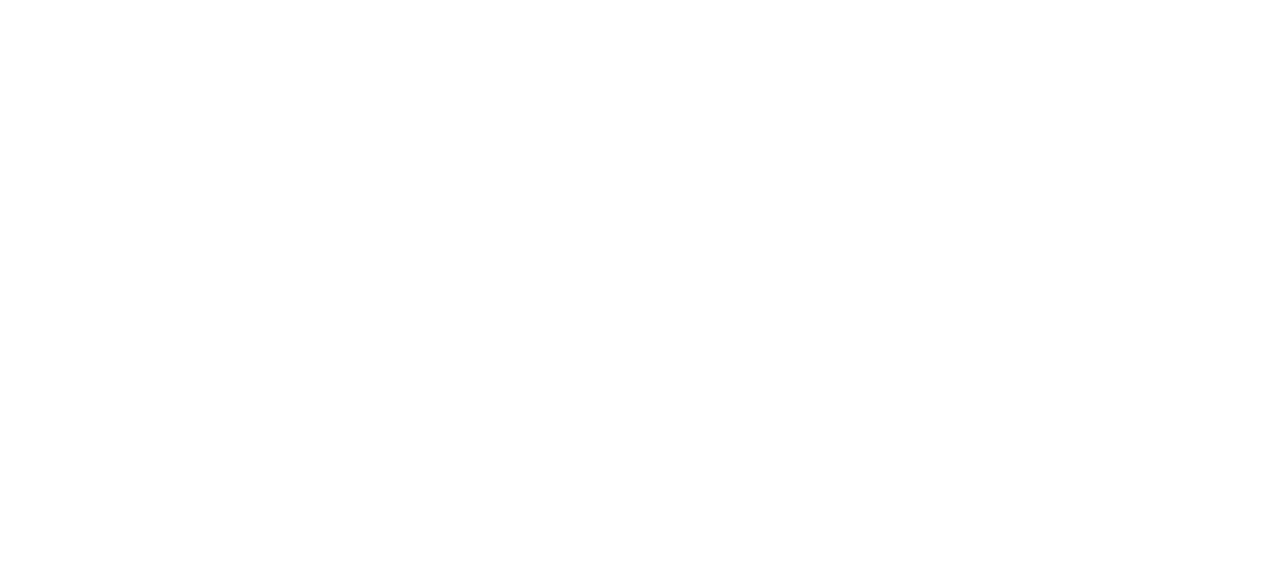
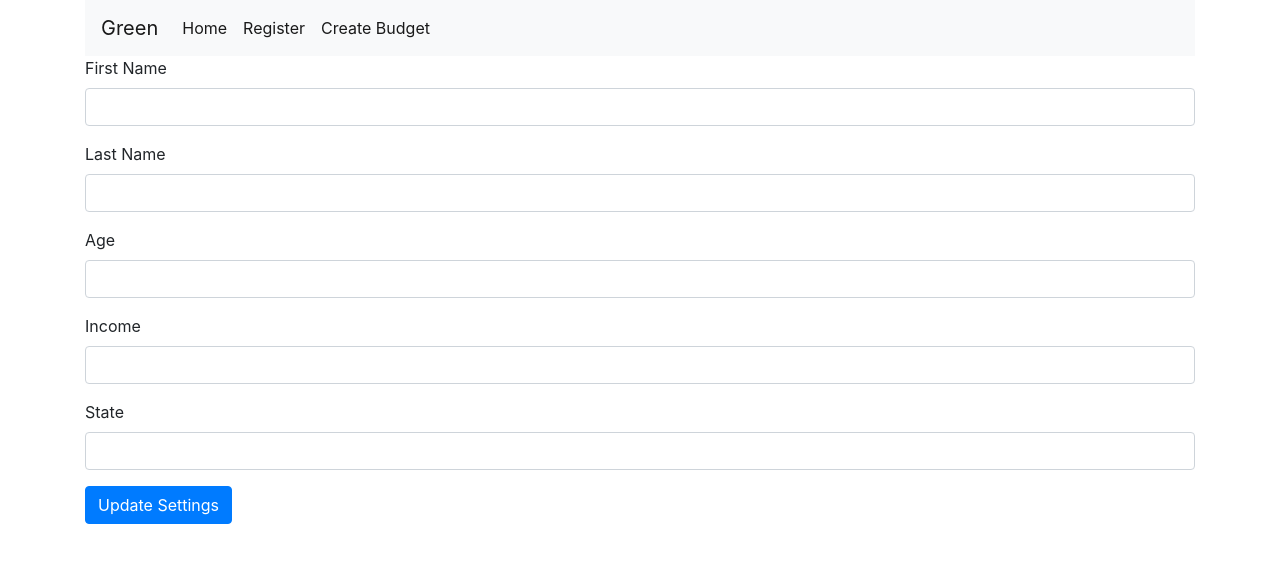
Before and after one commit to lrminer/Green-MERN, a React (Create React App) app in the folder client/: page /settings in a window 1280 px wide. Shown: the top 562 px of the page. Built offline with nearby package versions, Linux system fonts and the light colour scheme.

Commit message:
modified Input component and added a userSettings page

```diff
--- a/client/src/App.js
+++ b/client/src/App.js
@@ -4,7 +4,8 @@
 import Login from "./pages/Login";
 import Register from "./pages/Register";
 import Dashboard from "./pages/Dashboard";
-import createBudget from "./pages/createBudget";
+import CreateBudget from "./pages/CreateBudget";
+import UserSettings from "./pages/UserSettings";
 
 function App() {
   return (
@@ -14,7 +15,8 @@
           <Route exact path="/" component={Login} />
           <Route exact path="/register" component={Register} />
           <Route exact path="/dashboard" component={Dashboard} />
-          <Route exact path="/createBudget" component={createBudget} />
+          <Route exact path="/createBudget" component={CreateBudget} />
+          <Route path="/settings" component={UserSettings} />
         </Switch>
       </div>
     </Router>
--- a/client/src/components/Input/index.js
+++ b/client/src/components/Input/index.js
@@ -5,12 +5,13 @@
   state = {};
 
   render() {
-    const { type, placeholder, name, aria } = this.props;
+    const { type, placeholder, name, aria, onChange } = this.props;
     return (
       <>
         <div className="form-group">
           <label htmlFor={name}>{placeholder}</label>
           <input
+          onChange={onChange}
             type={type}
             className="form-control"
             name={name}
--- a/client/src/pages/Dashboard.js
+++ b/client/src/pages/Dashboard.js
@@ -23,9 +23,11 @@
   render() {
     return (
       <>
-        <Navbar />
+        <div className="container">
+          <Navbar />
           <DashboardComponent />
-        <Footer />
+          <Footer />
+        </div>
       </>
     );
   }
--- a/client/src/pages/Register.js
+++ b/client/src/pages/Register.js
@@ -4,7 +4,7 @@
 import Footer from "../components/Footer";
 import Button from "../components/Button";
 import Input from "../components/Input";
-import UserForm from "../components/UserForm"
+// import UserForm from "../components/UserForm"
 
 class Register extends React.Component {
   state = {
@@ -18,7 +18,7 @@
     income: ""
   };
 
-  componentDidMount() { }
+  componentDidMount() {}
 
   handleInputChange = event => {
     const { name, value } = event.target;
@@ -31,13 +31,30 @@
     event.preventDefault();
     // TODO:
     // Create user action here
-    const { username, email, password, firstName, lastName, age, location, income } = this.state;
-    const user = { username, email, password, firstName, lastName, age, location, income };
+    const {
+      username,
+      email,
+      password,
+      firstName,
+      lastName,
+      age,
+      location,
+      income
+    } = this.state;
+    const user = {
+      username,
+      email,
+      password,
+      firstName,
+      lastName,
+      age,
+      location,
+      income
+    };
     console.log(user);
     API.postUser(user);
     this.setState({
       username: "",
-      password: "",
       email: "",
       password: "",
       firstName: "",
@@ -53,11 +70,30 @@
       <div className="container">
         <Navbar />
         <form>
-          <Input type="text" name="username" value={this.props.username} placeholder="Username" />
-          <Input type="text" name="email" value={this.props.email} placeholder="Email" />
-          <Input type="password" name="password" value={this.props.password} placeholder="Password" />
-          <Button type="button" onClick={this.handleFormSubmit} text="Register  " />
-          <div className="form-group">
+          <Input
+            type="text"
+            name="username"
+            value={this.props.username}
+            placeholder="Username"
+          />
+          <Input
+            type="text"
+            name="email"
+            value={this.props.email}
+            placeholder="Email"
+          />
+          <Input
+            type="password"
+            name="password"
+            value={this.props.password}
+            placeholder="Password"
+          />
+          <Button
+            type="button"
+            onClick={this.handleFormSubmit}
+            text="Register  "
+          />
+          {/* <div className="form-group">
             First Name
                         <input type="firstName" className="form-control" name="firstName" id="firstName" placeholder="FirstName" />
           </div>
@@ -90,7 +126,7 @@
           <div className="form-group">
             Income
                         <input type="income" className="form-control" name="income" id="income" placeholder="income" />
-          </div>
+          </div> */}
           <Button type="button" onClick={this.handleFormSubmit} text="Submit" />
         </form>
         <Footer />
--- /dev/null
+++ b/client/src/pages/UserSettings.js
@@ -0,0 +1,97 @@
+import React from "react";
+import API from "../utils/API";
+import Navbar from "../components/Navbar";
+import Footer from "../components/Footer";
+import Button from "../components/Button";
+import Input from "../components/Input";
+// import UserForm from "../components/UserForm"
+
+class UserSettings extends React.Component {
+  state = {
+    firstName: "",
+    lastName: "",
+    age: "",
+    location: "",
+    income: ""
+  };
+
+  componentDidMount() {}
+
+  handleInputChange = event => {
+    const { name, value } = event.target;
+    this.setState({
+      [name]: value
+    });
+  };
+
+  handleFormSubmit = event => {
+    event.preventDefault();
+    // TODO:
+    // Create user action here
+    const { firstName, lastName, age, location, income } = this.state;
+    const user = {
+      firstName,
+      lastName,
+      age,
+      location,
+      income
+    };
+    console.log(user);
+    API.postUser(user);
+    this.setState({
+      firstName: "",
+      lastName: "",
+      age: "",
+      location: "",
+      income: ""
+    });
+  };
+  //todo: fuctions
+  render() {
+    return (
+      <div className="container">
+        <Navbar />
+        <form>
+          <Input
+            type="text"
+            name="firstName"
+            value={this.state.firstName}
+            placeholder="First Name"
+          />
+          <Input
+            type="text"
+            name="lastName"
+            value={this.state.lastName}
+            placeholder="Last Name"
+          />
+          <Input
+            type="number"
+            name="age"
+            value={this.state.age}
+            placeholder="Age"
+          />
+          <Input
+            type="number"
+            name="income"
+            value={this.state.income}
+            placeholder="Income"
+          />
+          <Input
+            type="text"
+            name="location"
+            value={this.state.location}
+            placeholder="State"
+          />
+          <Button
+            type="button"
+            onClick={this.handleFormSubmit}
+            text="Update Settings"
+          />
+        </form>
+        <Footer />
+      </div>
+    );
+  }
+}
+
+export default UserSettings;
--- a/client/src/pages/createBudget.js
+++ b/client/src/pages/createBudget.js
@@ -8,19 +8,19 @@
 
 class createBudget extends React.Component {
   state = {
-    grocery: "",
-    dineout: "",
-    alcohol: "",
-    housing: "",
-    apparel: "",
-    transportation: "",
-    healthcare: "",
-    entertainment: "",
-    personalcare: "",
-    education: "",
-    miscellaneous: "",
-    donations: "",
-    insurance: ""
+    grocery: 0,
+    dineout: 0,
+    alcohol: 0,
+    housing: 0,
+    apparel: 0,
+    transportation: 0,
+    healthcare: 0,
+    entertainment: 0,
+    personalcare: 0,
+    education: 0,
+    miscellaneous: 0,
+    donations: 0,
+    insurance: 0
   };
 
   componentDidMount() {}
@@ -69,115 +69,131 @@
     API.postBudget(budget);
 
     this.setState({
-      grocery: "",
-      dineout: "",
-      alcohol: "",
-      housing: "",
-      apparel: "",
-      transportation: "",
-      healthcare: "",
-      entertainment: "",
-      personalcare: "",
-      education: "",
-      miscellaneous: "",
-      donations: "",
-      insurance: ""
+      grocery: 0,
+      dineout: 0,
+      alcohol: 0,
+      housing: 0,
+      apparel: 0,
+      transportation: 0,
+      healthcare: 0,
+      entertainment: 0,
+      personalcare: 0,
+      education: 0,
+      miscellaneous: 0,
+      donations: 0,
+      insurance: 0
     });
   };
 
   render() {
     return (
       <>
-        <Navbar />
         <div className="container">
+          <Navbar />
           <form>
-            {/* <div className="form-group">
-              <label htmlFor="grocery">Grocery</label>
-              <input
-                type="number"
-                className="form-control"
-                name="grocery"
-                id="input-grocery"
-                placeholder="Grocery"
-              />
-            </div> */}
             <Input
+              onChange={this.handleInputChange}
               type="number"
               placeholder="Grocery"
               name="grocery"
               aria="grocery"
+              value={this.state.grocery}
             />
             <Input
+              onChange={this.handleInputChange}
               type="number"
               placeholder="Dine Out"
               name="dineout"
               aria="dineout"
+              value={this.state.dineout}
             />
             <Input
+              onChange={this.handleInputChange}
               type="number"
               placeholder="Alcohol"
               name="alcohol"
               aria="alcohol"
+              value={this.state.alcohol}
             />
             <Input
+              onChange={this.handleInputChange}
               type="number"
               placeholder="Housing"
               name="housing"
               aria="housing"
+              value={this.state.housing}
             />
             <Input
+              onChange={this.handleInputChange}
               type="number"
               placeholder="Apparel"
               name="apparel"
               aria="apparel"
+              value={this.state.apparel}
             />
             <Input
+              onChange={this.handleInputChange}
               type="number"
               placeholder="Transportation"
               name="transportation"
               aria="transportation"
+              value={this.state.transportation}
             />
             <Input
+              onChange={this.handleInputChange}
               type="number"
               placeholder="Healthcare"
               name="healtcare"
               aria="healtcare"
+              value={this.state.healthcare}
             />
             <Input
+              onChange={this.handleInputChange}
               type="number"
               placeholder="Entertainment"
               name="entertainment"
               aria="entertainment"
+              value={this.state.entertainment}
             />
             <Input
+              onChange={this.handleInputChange}
               type="number"
               placeholder="Personal Care"
               name="personalcare"
               aria="personalcare"
+              value={this.state.personalcare}
             />
             <Input
+              onChange={this.handleInputChange}
               type="number"
               placeholder="Education"
               name="education"
               aria="education"
+              value={this.state.education}
             />
             <Input
+              onChange={this.handleInputChange}
               type="number"
               placeholder="Miscellaneous"
               name="miscellaneous"
               aria="miscellaneous"
+              value={this.state.miscellaneous}
             />
             <Input
+              onChange={this.handleInputChange}
               type="number"
               placeholder="Donations"
               name="donations"
               aria="donations"
+              value={this.state.donations}
             />
             <Input
+              onChange={this.handleInputChange}
               type="number"
               placeholder="Insurance"
               name="insurance"
               aria="insurance"
+              value={this.state.insurance}
             />
             <Button
               type="button"
@@ -185,9 +201,8 @@
               text="Submit Budget"
             />
           </form>
+          <Footer />
         </div>
-
-        <Footer />
       </>
     );
   }
```
Also changed, not shown: client/src/components/UserForm/index.js (deleted, +0 -97 lines), client/src/pages/Login.js (+7 -1 lines).
